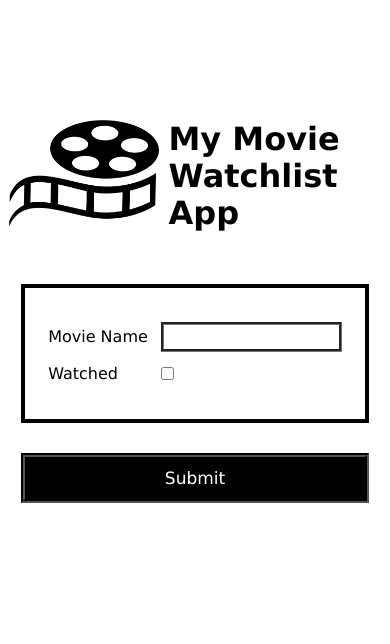
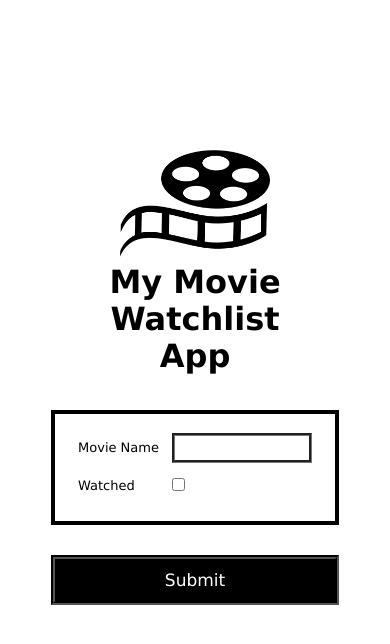
Before and after one commit to alwin-baby/git1, a plain HTML site: page index.html in a window 390 px wide. Drawn offline with Linux system fonts and the light colour scheme.

Commit message:
Made the pafe responsive

```diff
--- a/style.css
+++ b/style.css
@@ -101,3 +101,48 @@ button:active{
     box-shadow: 10px 10px 30px rgba(0, 0, 0, 0.8);
     transform: scale(95%);
 }
+
+@media (max-width: 615px){
+
+    .logo{
+        display: flex;
+        flex-direction: column ;
+        align-content: center;
+        margin-top: 150px;
+    }
+
+    .logoText{
+        padding-left: 0;
+        text-align: center;
+    }
+
+    h1{
+        margin: 0;
+    }
+
+    .form{
+        display: flex;
+        justify-content: center;
+        width: 280px;
+        padding-top: 15px;
+        padding-bottom: 15px;
+        font-size: 13px;
+    }
+
+    form{
+        display: flex;
+        justify-content: center;
+    }
+
+    table{
+        width: 240px;
+    }
+
+    #input > input {
+        width: 130px;
+    }
+
+    button{;
+        width: 288px;
+    }
+}
```
